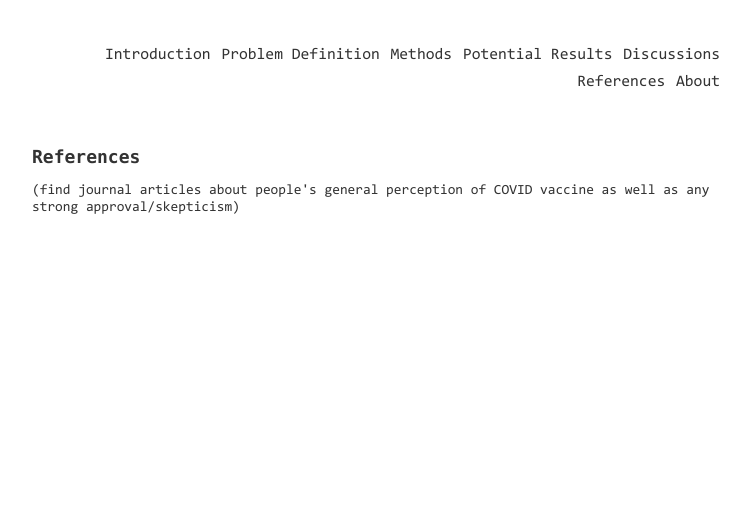
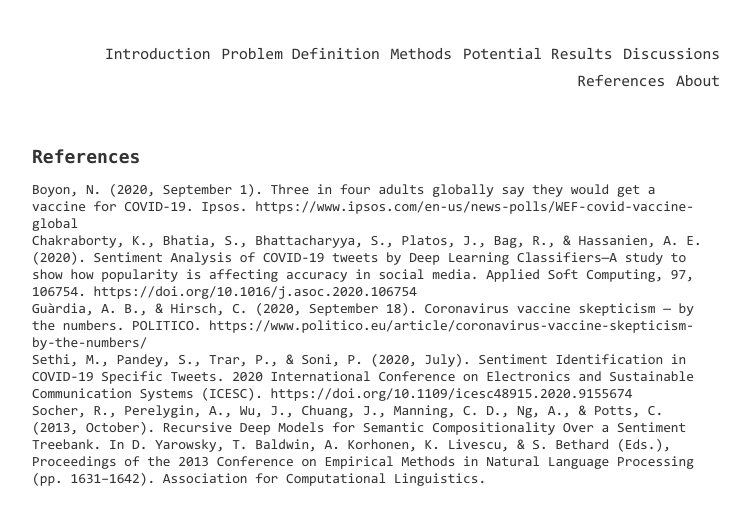
Before and after one commit to zhiyichenGT/zhiyichen.github.io, a Jekyll site: the page built from pages/references.html, in a window 1280 px wide. Shown: the top 525 px of the page, without its empty margins (268-1018 px from the left). Built offline with Jekyll 4.4.1, drawn with Linux system fonts in a browser that asks for light colours.

```diff
--- a/pages/discussions.html
+++ b/pages/discussions.html
@@ -6,6 +6,8 @@ title: Discussions
 <h1 id="logistics">Discussions<br>
 </h1>
 <p>
-(potential difficulties)
-We expect our results to not only align wit most of the previous studies in terms of the reason for the vaccine skepticism but also provide additional reasons such as geographical, political, economic attributions. The results of the project will hopefully help governmentsh around the world to understand the public's perception better and make according to adjustments to their vaccine roll-out plans.
+One difficulty that we think may arise is the change in attitudes and reasons of the vaccine skepticism over time. The tweets data spans over a year, from before the pandemic started in the US to the vaccine roll-out began. And there have been many major events around the world aside from the coronavirus. We high suspect that there is an temporal change in attitudes that may affect the accuracies of the model. Of course, if time permits, we will also analyze the time series temporally.
+<br>
+We expect our results to not only align with most of the previous studies in terms of the reason for the vaccine skepticism but also provide additional reasons such as geographical, political, economic attributions. The results of the project will hopefully help governments around the world to understand the public's perception better and make according to adjustments to their vaccine roll-out plans.
+
 </p>
--- a/pages/potential_res.html
+++ b/pages/potential_res.html
@@ -4,5 +4,5 @@ title: Potential Results
 ---
 <h1 id="logistics">Potential Results<br>
 </h1>
-<p>(find a few online sources and say that we hope to see similar results as obtained by those studies; e.g. https://www.politico.eu/article/coronavirus-vaccine-skepticism-by-the-numbers/)
+<p>According to a survey conducted in mid-2020, about a quarter of people would not get a vaccine for COVID-19, most them worrying about side effects and suspecting the effectivenss of the shots (Boyon, 2020). Georgraphically, Eastern European countries such as around 40% of people in Hungary and Poland somewhat or strongly disagree to the statement “If a vaccine for COVID-19 were available, I would get it”; South Africa and Russia also had a signficant disapproval or skepticism among their populations (Guàrdia & Hirsch, 2020). We expect our data to be aligned with these insights and provide more information about their cause of skepticism.
 </p>
--- a/pages/references.html
+++ b/pages/references.html
@@ -5,5 +5,11 @@ title: References
 <h1 id="logistics">References<br>
 </h1>
 <p>
-(find journal articles about people's general perception of COVID vaccine as well as any strong approval/skepticism)
+Boyon, N. (2020, September 1). Three in four adults globally say they would get a vaccine for COVID-19. Ipsos. https://www.ipsos.com/en-us/news-polls/WEF-covid-vaccine-global
+<br>
+Chakraborty, K., Bhatia, S., Bhattacharyya, S., Platos, J., Bag, R., & Hassanien, A. E. (2020). Sentiment Analysis of COVID-19 tweets by Deep Learning Classifiers—A study to show how popularity is affecting accuracy in social media. Applied Soft Computing, 97, 106754. https://doi.org/10.1016/j.asoc.2020.106754<br>
+Guàrdia, A. B., & Hirsch, C. (2020, September 18). Coronavirus vaccine skepticism — by the numbers. POLITICO. https://www.politico.eu/article/coronavirus-vaccine-skepticism-by-the-numbers/<br>
+Sethi, M., Pandey, S., Trar, P., & Soni, P. (2020, July). Sentiment Identification in COVID-19 Specific Tweets. 2020 International Conference on Electronics and Sustainable Communication Systems (ICESC). https://doi.org/10.1109/icesc48915.2020.9155674<br>
+Socher, R., Perelygin, A., Wu, J., Chuang, J., Manning, C. D., Ng, A., & Potts, C. (2013, October). Recursive Deep Models for Semantic Compositionality Over a Sentiment Treebank. In D. Yarowsky, T. Baldwin, A. Korhonen, K. Livescu, & S. Bethard (Eds.), Proceedings of the 2013 Conference on Empirical Methods in Natural Language Processing (pp. 1631–1642). Association for Computational Linguistics.
+
 </p>
--- a/static/css/common.css
+++ b/static/css/common.css
@@ -35,7 +35,6 @@ h3 {font-size: 14px;}
 h4 {font-size: 12px;}
 h5 {font-size: 8px;}
 h6 {font-size: 6px;}
-
 p {
     margin-bottom: 12px;
     font-size: 14px;
--- a/static/css/page.css
+++ b/static/css/page.css
@@ -106,7 +106,6 @@
   font-weight: bold;
   color: #ff7f7f;
 }
-
 @media screen and (max-width: 560px) {
   .list-post > h2 {
     padding: 10px 0;
```
